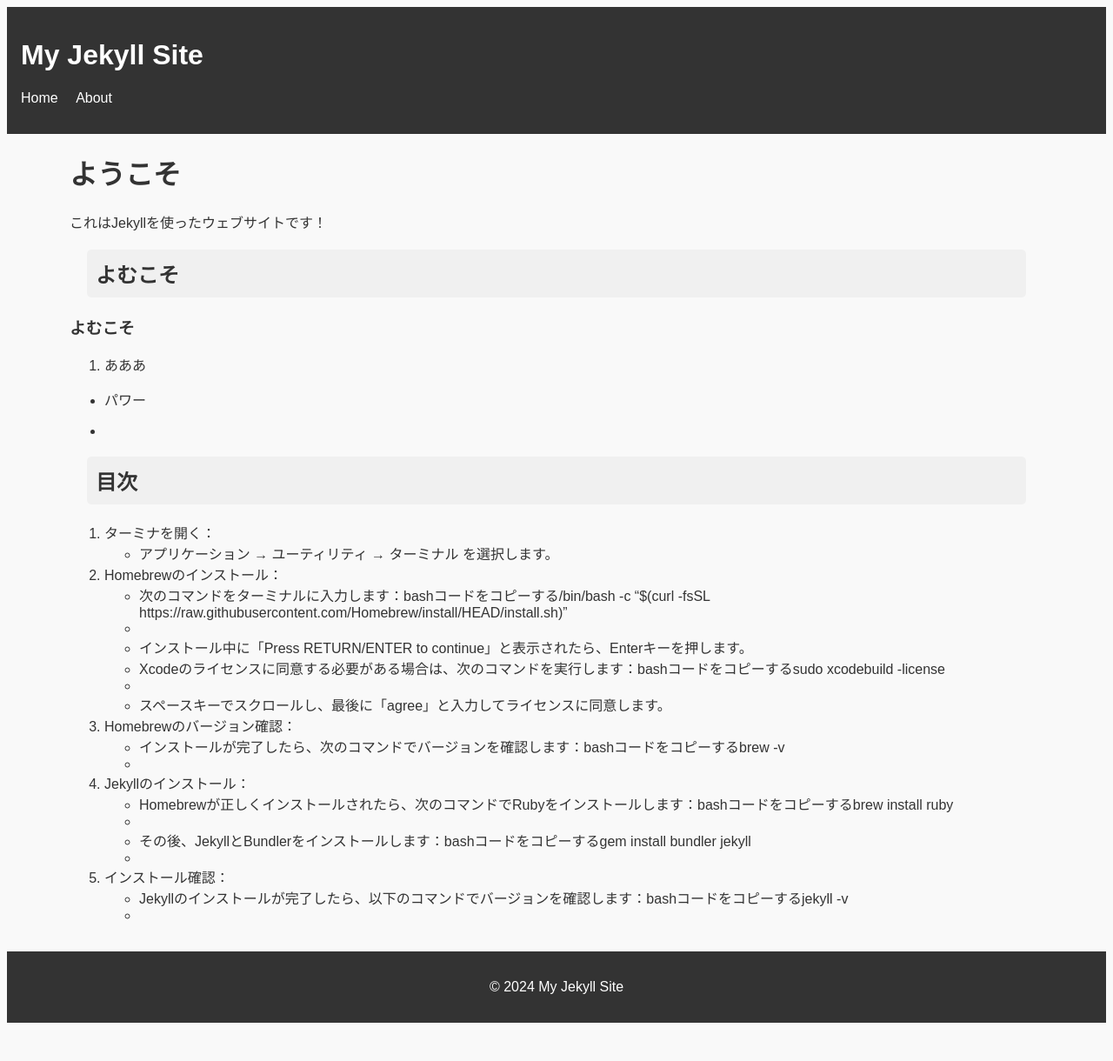
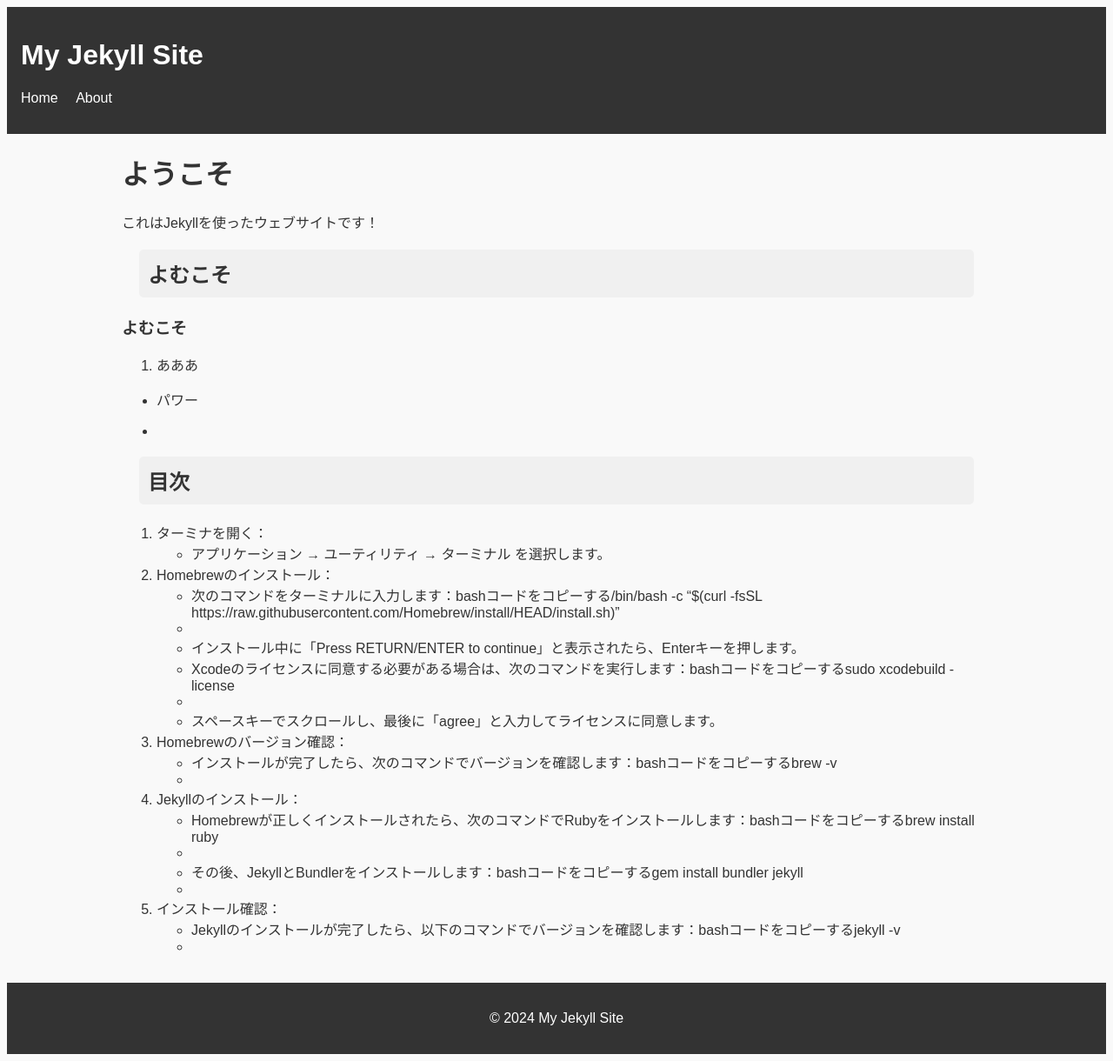
Before and after one commit to taka012345/username.github.io, a Jekyll site: the page built from index.md, in a window 1280 px wide. Shown: the whole page at 87% size. Built offline with Jekyll 4.4.1, drawn with Linux system fonts in a browser that asks for light colours; before the commit the page ends 1184 px from its top, so only the background shows below that.

Commit message:
Add files via upload

```diff
--- a/assets/css/style.css
+++ b/assets/css/style.css
@@ -36,8 +36,8 @@
 
 
   .content {
-    margin-left: 40px;
-    margin-right: 40px;
+    margin-left: 100px;
+    margin-right: 100px;
   }
 
   main {
```
